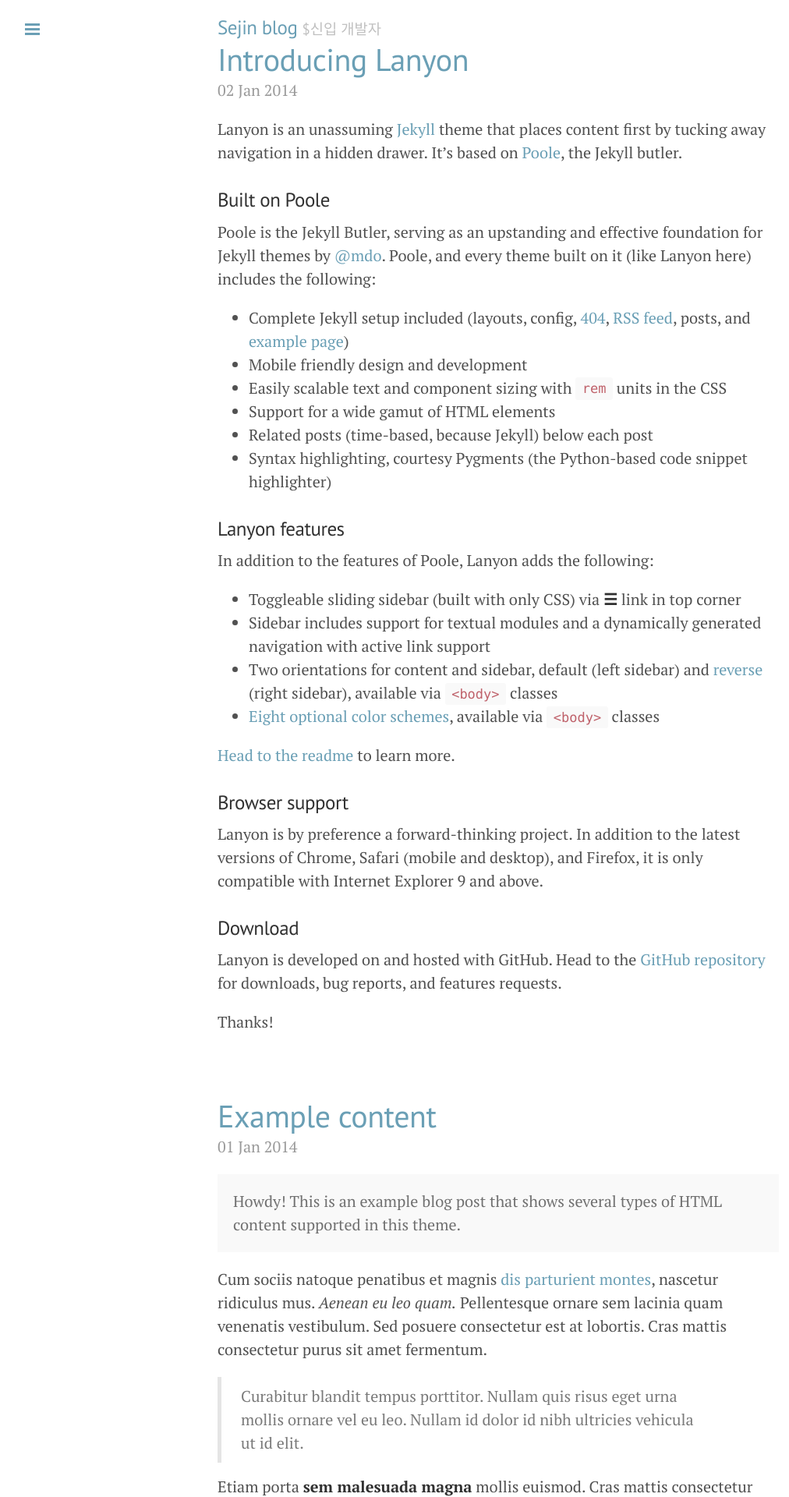
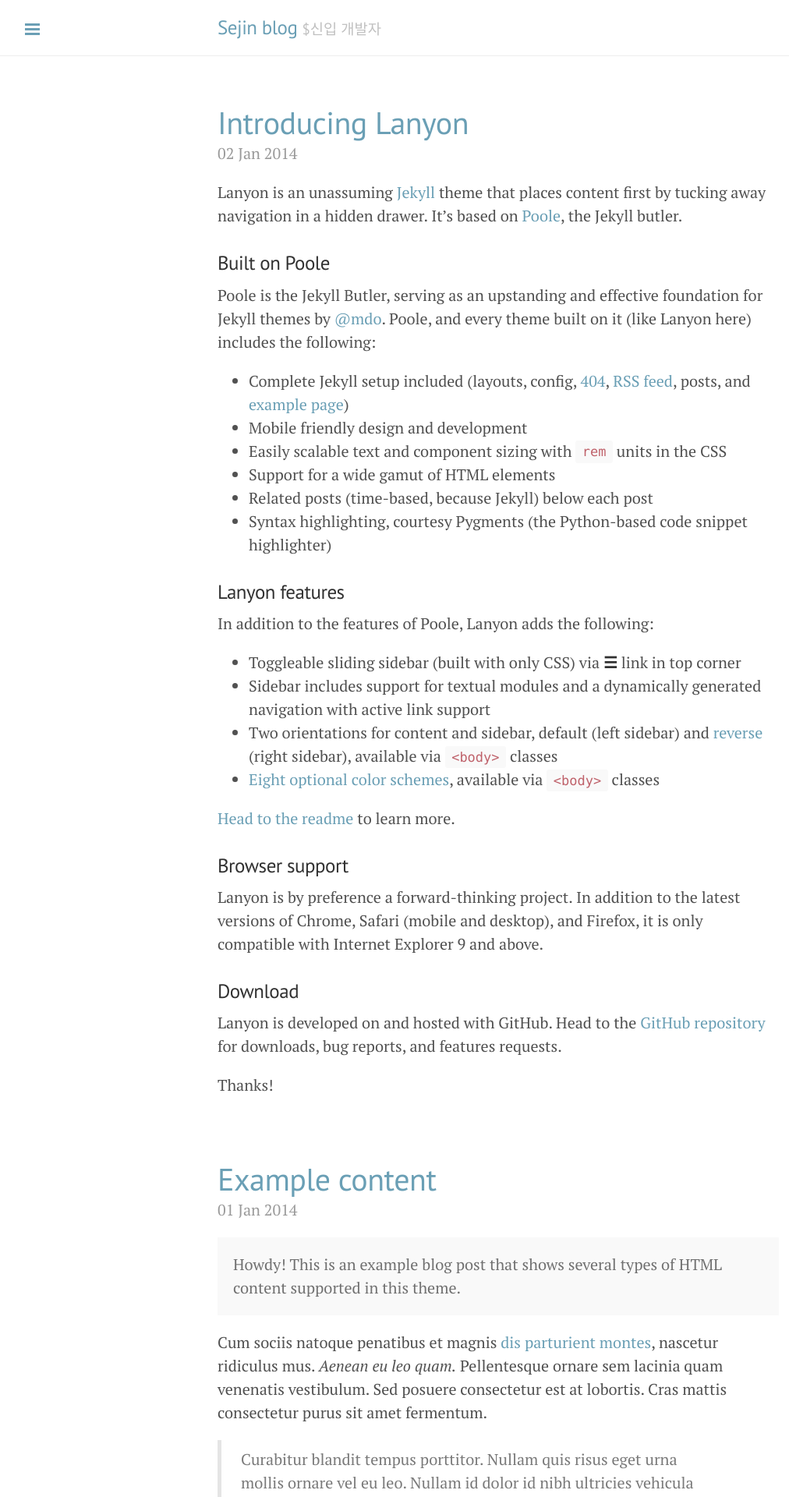
Before and after one commit to sjra119/sjra119.github.io, a Jekyll site: the page built from index.html, in a window 1280 px wide. Shown: the top 1920 px of the page at 78% size, without its empty margins (1-1013 px from the left). Built offline with Jekyll 4.4.1, drawn with Linux system fonts in a browser that asks for light colours; Markdown is read by kramdown in place of the engine named in the settings; the list of posts is cut into pages by our own code.

Commit message:
update _layout

```diff
--- a/_config.yml
+++ b/_config.yml
@@ -8,7 +8,7 @@
 # Setup
 title:            Sejin blog
 tagline:          '$신입 개발자'
-description:      'A reserved <a href="http://jekyllrb.com" target="_blank">Jekyll</a> theme that places the utmost gravity on content with a hidden drawer. Made by <a href="https://twitter.com/mdo" target="_blank">@mdo</a>.'
+description:      '                                                                                                Made by <a href="https://twitter.com/nas_9111" target="_blank">@nas_9111</a>.'
 url:              http://sjra119.github.io
 
 author:
--- a/_layouts/default.html
+++ b/_layouts/default.html
@@ -17,14 +17,14 @@
             <small>{{ site.tagline }}</small>
           </h3>
         </div>
-        <div class="container content">
-          {{ content }}
-        </div>
+
+      </div>
+      <div class="container content">
+        {{ content }}
       </div>
 
 
     </div>
     <label for="sidebar-checkbox" class="sidebar-toggle"></label>
-
   </body>
 </html>
```
